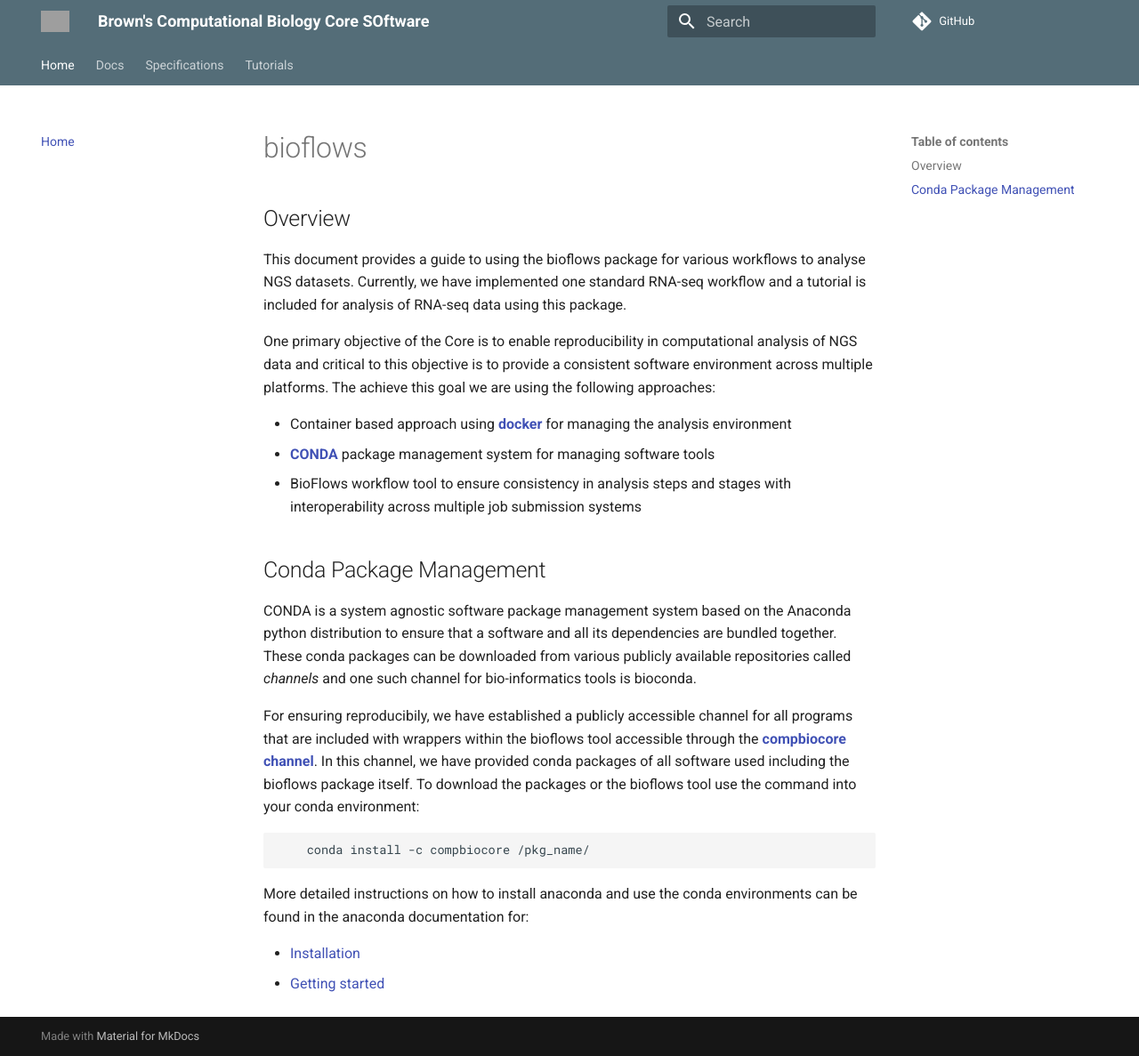
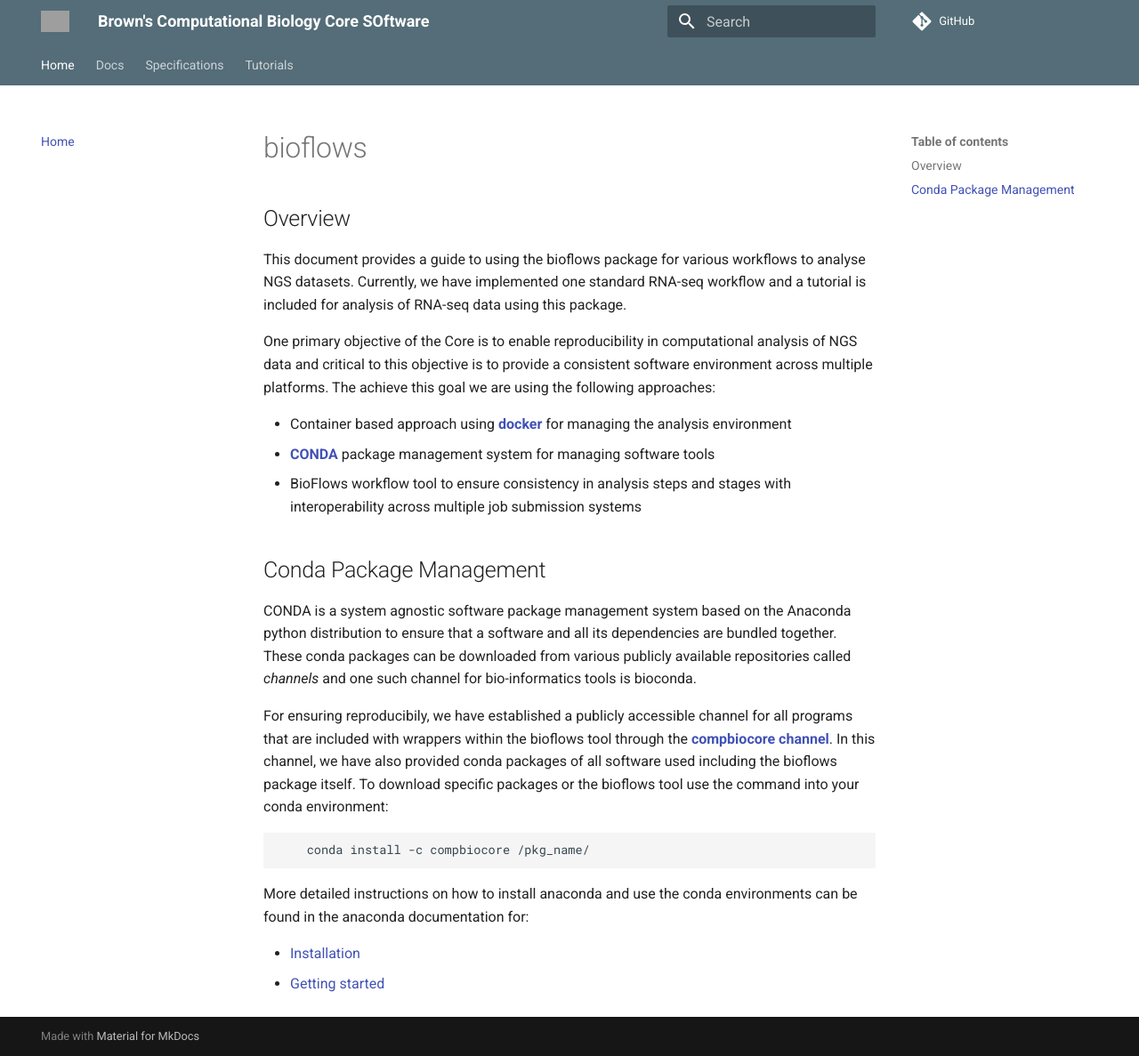
Before and after one commit to compbiocore/bioflows, an MkDocs documentation site: the page built from docs/index.md, in a window 1280 px wide and 1187 px high. Shown: the whole window at 89% size. Built offline with MkDocs 1.6.1 and Material for MkDocs 9.7.7, drawn with Linux system fonts in a browser that asks for light colours; comment, search, counter and statistics services are not loaded; grey boxes are pictures that could not be loaded.

````diff
--- a/.travis.yml
+++ b/.travis.yml
@@ -7,6 +7,10 @@ matrix: #allows to set up tests/deploys in different languages/environments.
     - pip install mkdocs
     - pip install mkdocs-material
     script:
+    - mkdir docs/styles
+    - mkdir docs/images
+    - curl https://gist.githubusercontent.com/fernandogelin/08ecff3387dffc374c4abf06a577ab71/raw/29ad95fcc771ce49ff6cecc56346218a0e929df8/dark_mode.css > docs/styles/dark_mode.css
+    - curl https://gist.githubusercontent.com/fernandogelin/b02ee98f2f35ce4263093f7a1c66582b/raw/20ca5a37eb6defe00d35e50e7e00a784b64309f9/cbc-logo.svg > docs/images/cbc-logo.svg
     - mkdocs build --verbose --clean --strict
     deploy:
       provider: pages
--- a/docs/index.md
+++ b/docs/index.md
@@ -29,8 +29,8 @@ downloaded from various publicly available repositories called
 
 For ensuring reproducibily, we have established a publicly accessible
 channel for all programs that are included with wrappers within the
-bioflows tool accessible through the [**compbiocore channel**](https://anaconda.org/compbiocore/). In this channel, we have provided conda packages of all software used including
-the bioflows package itself. To download the packages or the bioflows tool use the command into your conda environment:
+bioflows tool through the [**compbiocore channel**](https://anaconda.org/compbiocore/). In this channel, we have also provided conda packages of all software used including
+the bioflows package itself. To download specific packages or the bioflows tool use the command into your conda environment:
 ```
     conda install -c compbiocore /pkg_name/
 
````
Also changed, not shown: docs/intro.md (+1 -1 lines).
